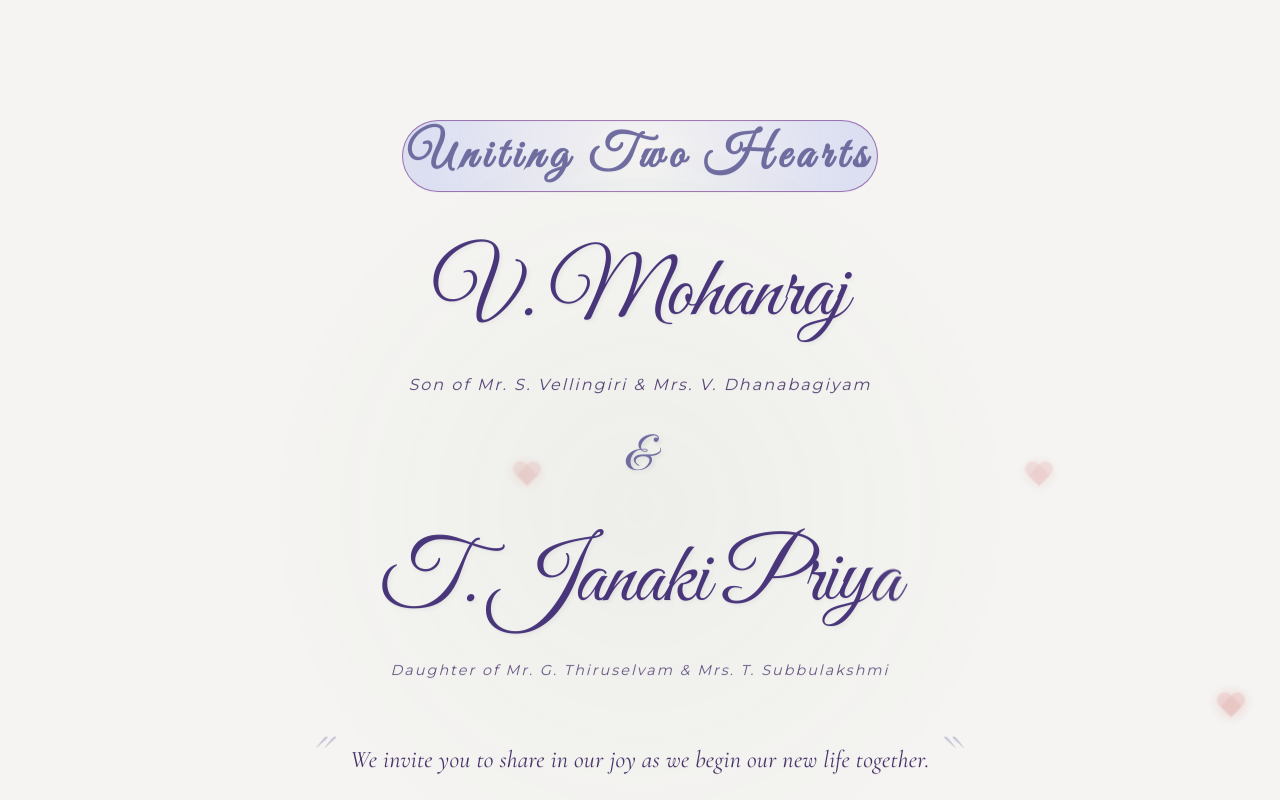
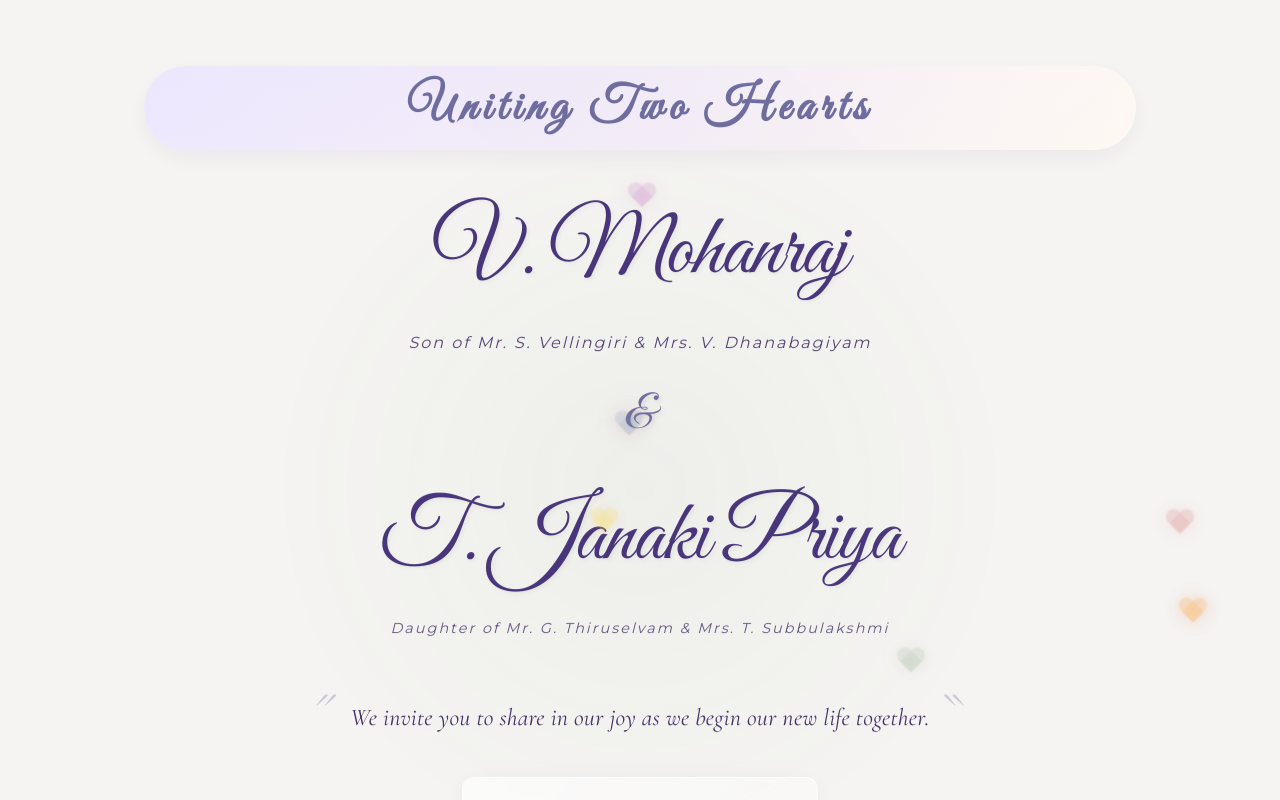
Before and after one commit to Mohanraj-VD/MJ, a React (Vite) app: page / in a window 1280 px wide. Both pictures are taken after a click on the button "VIEW DETAILS". Built offline with nearby package versions, Linux system fonts and the light colour scheme; a web font is replaced by a local one.

Commit message:
style changes

```diff
--- a/src/components/Cover.jsx
+++ b/src/components/Cover.jsx
@@ -7,7 +7,7 @@ const PrayingCoupleBackground = () => (
     <motion.svg
         initial={{ opacity: 0, scale: 0.9, y: 20 }}
         animate={{ opacity: 0.15, scale: 1, y: 0 }}
-        transition={{ duration: 2, ease: "easeOut" }}
+        transition={{ duration: 1.2, ease: "easeOut" }}
         viewBox="0 0 500 500"
         style={{
             position: 'absolute',
@@ -129,7 +129,7 @@ function Cover({ onOpen }) {
             initial={{ opacity: 0 }}
             animate={{ opacity: 1 }}
             exit={{ opacity: 0, y: -50, filter: "blur(10px)" }}
-            transition={{ duration: 0.8 }}
+            transition={{ duration: 0.35 }}
             style={{
                 height: "100vh",
                 width: "100%",
@@ -162,7 +162,7 @@ function Cover({ onOpen }) {
             <motion.div
                 initial={{ y: 50, opacity: 0 }}
                 animate={{ y: 0, opacity: 1 }}
-                transition={{ duration: 1, delay: 0.3, type: "spring", stiffness: 100 }}
+                transition={{ duration: 0.45, delay: 0.08, type: "tween" }}
                 style={{
                     textAlign: "center",
                     zIndex: 2,
--- a/src/components/Details.jsx
+++ b/src/components/Details.jsx
@@ -1,12 +1,12 @@
 import { motion } from "framer-motion";
-import { Card, CardContent, Typography, Grid, Box, Divider } from "@mui/material";
+import { Typography, Grid, Box } from "@mui/material";
 import CelebrationIcon from '@mui/icons-material/Celebration';
 import FavoriteIcon from '@mui/icons-material/Favorite';
 
 function Details() {
     const variants = {
         hidden: { opacity: 0, y: 30 },
-        visible: { opacity: 1, y: 0, transition: { duration: 0.8 } }
+        visible: { opacity: 1, y: 0, transition: { duration: 0.4 } }
     };
 
     return (
@@ -49,8 +49,10 @@ function Details() {
                 </Box>
             </motion.div>
 
-            <Grid container spacing={{ xs: 6, md: 8 }} justifyContent="center" alignItems="stretch" sx={{ position: "relative", zIndex: 1, maxWidth: "1200px", mx: "auto" }}>
-                <Grid item xs={12} md={6} sx={{ display: 'flex' }}>
+            <Box sx={{ position: 'relative', zIndex: 1, maxWidth: '1200px', mx: 'auto', width: '100%' }}>
+
+                <Grid container spacing={{ xs: 3, sm: 4, md: 8 }} justifyContent="center" alignItems="stretch">
+                    <Grid item xs={12} sm={10} md={6} sx={{ display: 'flex', minWidth: 0 }}>
                         <motion.div
                             initial="hidden"
                             whileInView="visible"
@@ -63,7 +65,6 @@ function Details() {
                                 background: "linear-gradient(100deg,rgba(255, 180, 255, 0.6),rgba(232, 243, 236, 0.8),rgba(214, 180, 255, 0.6))",
                                 backdropFilter: "blur(10px)",
                                 border: "1px solid rgba(121, 163, 125, 0.2)",
-                            borderRadius: "16px",
                                 padding: "40px 40px",
                                 textAlign: "center",
                                 transition: "all 0.4s cubic-bezier(0.175, 0.885, 0.32, 1.275)",
@@ -100,14 +101,14 @@ function Details() {
                         </motion.div>
                     </Grid>
 
-                <Grid item xs={12} md={6} sx={{ display: 'flex' }}>
+                    <Grid item xs={12} sm={10} md={6} sx={{ display: 'flex', minWidth: 0 }}>
                         <motion.div
                             initial="hidden"
                             whileInView="visible"
                             viewport={{ once: true, margin: "-50px" }}
                             variants={{
                                 hidden: { opacity: 0, y: 30 },
-                            visible: { opacity: 1, y: 0, transition: { duration: 0.8, delay: 0.2 } }
+                                visible: { opacity: 1, y: 0, transition: { duration: 0.4, delay: 0.05 } }
                             }}
                             style={{ width: '100%' }}
                         >
@@ -121,7 +122,6 @@ function Details() {
                                     ");",
                                 backdropFilter: "blur(10px)",
                                 border: "1px solid rgba(121, 163, 125, 0.2)",
-                            borderRadius: "16px",
                                 padding: "40px 40px",
                                 textAlign: "center",
                                 transition: "all 0.4s cubic-bezier(0.175, 0.885, 0.32, 1.275)",
@@ -160,6 +160,7 @@ function Details() {
                     </Grid>
                 </Grid>
             </Box>
+        </Box>
     );
 }
 
--- a/src/components/FloatingOrbs.jsx
+++ b/src/components/FloatingOrbs.jsx
@@ -1,9 +1,49 @@
-import React from 'react';
+import React, { useEffect } from 'react';
 
 const FloatingOrbs = () => {
-    const orbs = Array.from({ length: 15 }).map((_, i) => (
-        <div className="orb" key={i}></div>
-    ));
+    const colors = [
+        'rgba(200,80,80,0.45)',
+        'rgba(255,140,0,0.35)',
+        'rgba(255,215,0,0.35)',
+        'rgba(121,163,125,0.35)',
+        'rgba(118,140,176,0.35)',
+        'rgba(171,57,171,0.35)'
+    ];
+
+    const random = (min, max) => Math.random() * (max - min) + min;
+
+    const orbs = Array.from({ length: 30 }).map((_, i) => {
+        // Make the first orb centered and prominent
+        if (i === 0) {
+            const color = colors[0];
+            const style = {
+                left: '50%',
+                top: '68%', // moved lower so it sits between the two cards
+                transform: `translate(-50%, -50%) scale(1.6)`,
+                animationDuration: `${Math.floor(random(6, 12))}s`,
+                ['--orb-color']: color,
+                zIndex: 2,
+                pointerEvents: 'none'
+            };
+            return <div className="orb center" key={i} style={style} />;
+        }
+
+        const left = `${Math.floor(random(2, 95))}%`;
+        const top = `${Math.floor(random(2, 92))}%`;
+        const color = colors[i % colors.length];
+        const duration = `${Math.floor(random(12, 28))}s`;
+        const scale = random(0.6, 1.4);
+
+        const style = {
+            left,
+            top,
+            transform: `scale(${scale})`,
+            animationDuration: duration,
+            ['--orb-color']: color
+        };
+
+        return <div className="orb" key={i} style={style} />;
+    });
 
     return <div className="floating-orbs-container">{orbs}</div>;
 };
--- a/src/components/Gallery.jsx
+++ b/src/components/Gallery.jsx
@@ -70,21 +70,22 @@ function Gallery() {
                                 <Box sx={{
                                     p: 4,
                                     height: '100%',
-                                    background: "linear-gradient(135deg, #ffffff, #f6f5f3, #ebe9e6)",
-                                    border: "1px solid rgba(160, 140, 100, 0.2)",
-                                    borderRadius: "8px",
-                                    textAlign: "center",
-                                    display: "flex",
-                                    flexDirection: "column",
-                                    alignItems: "center",
-                                    transition: "all 0.3s ease",
-                                    boxShadow: "0 6px 20px rgba(0, 0, 0, 0.04)",
+                                    background: 'linear-gradient(135deg, rgba(236,230,255,0.95) 0%, rgba(255,249,242,0.95) 100%)',
+                                    border: 'none',
+                                    borderRadius: '12px',
+                                    textAlign: 'center',
+                                    display: 'flex',
+                                    flexDirection: 'column',
+                                    alignItems: 'center',
+                                    transition: 'transform 0.28s ease, box-shadow 0.28s ease',
+                                    boxShadow: '0 8px 24px rgba(72,53,122,0.04)',
                                     "&:hover": {
-                                        boxShadow: "0 8px 30px rgba(0,0,0,0.05)",
-                                        borderColor: "var(--secondary-color)"
+                                        transform: 'translateY(-6px)',
+                                        boxShadow: '0 18px 40px rgba(72,53,122,0.08)'
                                     }
                                 }}>
                                     <Box sx={{ mb: 2 }}>
+                                        {/* ensure icon uses theme tertiary color for subtle accent */}
                                         {item.icon}
                                     </Box>
                                     <Typography variant="h5" sx={{
--- a/src/components/Hero.jsx
+++ b/src/components/Hero.jsx
@@ -5,7 +5,7 @@ import AnimatedText from "./AnimatedText";
 function Hero() {
     return (
         <Box component="section" className="hero" sx={{
-            pt: { xs: 12, md: 15 },
+            pt: { xs: 6, md: 8 },
             pb: { xs: 6, md: 8 },
             px: { xs: 0, sm: 2, md: 4 }, // Removed padding left and right completely on smallest screens
             display: "flex",
--- a/src/components/Venue.jsx
+++ b/src/components/Venue.jsx
@@ -34,17 +34,37 @@ function Venue() {
                     We can't wait to celebrate with you!
                 </Typography>
 
-                <Typography variant="body1" sx={{
-                    fontFamily: "'Cormorant Garamond', serif",
-                    color: "var(--text-color)",
-                    mb: 6,
-                    textAlign: "center",
-                    fontSize: "1.2rem",
-                    fontWeight: 600
-                }}>
-                    Sri Vanjiamman Thirumana Mahal<br/>
-                    Mudhalipalayam Pirivu, Kangayam Rd, Tiruppur
-                </Typography>
+                {/* Mild gradient card for venue address */}
+                <Box sx={{ width: { xs: 'calc(100% - 32px)', md: 820 }, maxWidth: 820, mx: 'auto', mb: 6, px: 0 }}>
+                    <Box sx={{
+                        width: '100%',
+                        minHeight: 110,
+                        display: 'flex',
+                        alignItems: 'center',
+                        justifyContent: 'center',
+                        background: 'linear-gradient(135deg, rgba(240,232,255,0.95) 0%, rgba(255,248,240,0.95) 100%)',
+                        borderRadius: 12,
+                        p: { xs: 2.5, md: 3 },
+                        boxShadow: '0 10px 30px rgba(0,0,0,0.06)',
+                        border: '1px solid rgba(0,0,0,0.04)',
+                        textAlign: 'center',
+                        boxSizing: 'border-box',
+                        overflow: 'hidden'
+                    }}>
+                        <Typography variant="body1" sx={{
+                            fontFamily: "'Great Vibes', cursive",
+                            color: "var(--primary-color)",
+                            fontSize: { xs: '1.35rem', md: '1.9rem' },
+                            fontWeight: 400,
+                            lineHeight: 1.2,
+                            margin: 0,
+                            letterSpacing: 0.5
+                        }}>
+                            Sri Vanjiamman Thirumana Mahal<br/>
+                            Mudhalipalayam Pirivu, Kangayam Rd, Tiruppur
+                        </Typography>
+                    </Box>
+                </Box>
 
                 <motion.div
                     whileHover={{ scale: 1.02 }}
--- a/src/index.css
+++ b/src/index.css
@@ -144,26 +144,27 @@ section {
   text-transform: capitalize;
   color: var(--secondary-color);
   font-weight: 600;
-  margin-bottom: 40px;
-  display: inline-block;
-  padding: 5px 5px;
-  border: 1px ridge rgba(100, 30, 130, 0.6);
+  margin: 2px auto 40px; /* reduced small non-zero top margin */
+  display: block;
+  /* Make tag responsive: full width with horizontal padding on small screens, fixed max width on larger screens */
+  width: calc(100% - 64px);
+  max-width: 920px;
+  padding: 12px 36px;
+  border: none; /* removed visible border as requested */
   border-radius: 50px;
-  background: radial-gradient(circle at center, transparent 0%, rgba(120, 140, 242, 0.2) 90%, rgba(120, 140, 225, 0.2) 100%);
-  backdrop-filter: blur(5px);
+  background: linear-gradient(135deg, rgba(236,230,255,0.95) 0%, rgba(255,249,242,0.95) 100%);
+  backdrop-filter: blur(6px);
+  box-shadow: 0 8px 24px rgba(72, 53, 122, 0.06);
   position: relative;
 }
 
 .invitation-tag::before {
   content: '';
-  position: relative;
-  top: 0;
-  left: 0;
-  right: 0;
-  bottom: 0;
-  background: linear-gradient(45deg, transparent, rgba(121, 163, 125, 0.1), transparent);
+  position: absolute;
+  inset: 0;
+  background: linear-gradient(45deg, transparent, rgba(180,165,220,0.06), transparent);
   z-index: -1;
-  border-radius: 30px;
+  border-radius: 50px;
 }
 
 .couple-container {
@@ -392,6 +393,30 @@ section {
   .hero-title {
     font-size: 2.2rem !important;
   }
+
+  .event-card {
+    padding: 10px 2px !important;
+    font-size: 0.95rem;
+    min-width: 0;
+    border-radius: 6px;
+  }
+
+  .event-card h3 {
+    font-size: 1.3rem !important;
+  }
+}
+
+@media (max-width: 350px) {
+  .event-card {
+    padding: 4px 0 !important;
+    font-size: 0.85rem;
+    min-width: 0;
+    border-radius: 4px;
+  }
+
+  .event-card h3 {
+    font-size: 1rem !important;
+  }
 }
 
 /* Timer - Minimalist & Classy */
@@ -454,16 +479,21 @@ section {
   background: rgba(255, 255, 255, 0.4);
   backdrop-filter: blur(12px);
   -webkit-backdrop-filter: blur(12px);
-  border: 1px solid rgba(255, 255, 255, 0.3);
-  border-top: 1px solid rgba(255, 255, 255, 0.8);
-  border-left: 1px solid rgba(255, 255, 255, 0.8);
+  /* remove explicit borders to keep cleaner look */
+  border: none;
   box-shadow: 0 8px 32px rgba(31, 38, 135, 0.07);
-  /*padding: 50px 40px;*/
   margin-left: 20px;
-  border-radius: 8px;
+  border-radius: 24px; /* fully rounded, no sharp edges */
   position: relative;
   text-align: center;
   transition: transform 0.3s ease;
+  background-clip: padding-box;
+  overflow: hidden;
+}
+
+/* remove the gradient border pseudo-element previously added */
+.event-card::before {
+  display: none;
 }
 
 .event-card:hover {
@@ -683,13 +713,13 @@ footer::after {
 
 /* Floating Orbs - Mild Red Heart Glow Effect */
 .floating-orbs-container {
-  position: fixed;
-  top: 0;
-  left: 0;
+  /* positioned relative to .wedding-card so the center orb can be placed between the two cards */
+  position: absolute;
+  inset: 0;
   width: 100%;
   height: 100%;
   pointer-events: none;
-  z-index: 0;
+  z-index: 3; /* above default card z-index so the heart is visible */
   overflow: hidden;
 }
 
@@ -711,12 +741,12 @@ footer::after {
   top: 0;
   width: 15px;
   height: 24px;
-  background: rgba(200, 80, 80, 0.4);
+  background: var(--orb-color, rgba(200, 80, 80, 0.4));
   /* Mild red heart */
   border-radius: 15px 15px 0 0;
   transform: rotate(-45deg);
   transform-origin: 0 100%;
-  filter: drop-shadow(0 0 8px rgba(200, 80, 80, 0.6));
+  filter: drop-shadow(0 0 16px var(--orb-color, rgba(200, 80, 80, 0.6)));
   /* Glowing red effect */
 }
 
@@ -832,6 +862,23 @@ footer::after {
   transform: scale(0.8);
 }
 
+/* Center orb - glowing heart */
+.orb.center {
+  left: 50%;
+  top: 50%;
+  width: 60px;
+  height: 60px;
+  animation: float-heart 10s infinite ease-in-out;
+  opacity: 0.8;
+  transform: translate(-50%, -50%);
+}
+
+.orb.center::before,
+.orb.center::after {
+  width: 30px;
+  height: 45px;
+}
+
 @keyframes float-heart {
   0% {
     transform: translateY(0) scale(1);
@@ -887,3 +934,19 @@ footer::after {
     font-size: 2.5rem;
   }
 }
+
+@media (max-width: 600px) {
+  .event-card {
+    padding: 18px 8px !important;
+    margin-left: 0 !important;
+    border-radius: 8px;
+  }
+}
+
+@media (max-width: 900px) and (min-width: 601px) {
+  .event-card {
+    padding: 28px 16px !important;
+    margin-left: 0 !important;
+    border-radius: 12px;
+  }
+}
--- a/src/pages/Home.jsx
+++ b/src/pages/Home.jsx
@@ -17,7 +17,7 @@ const pageVariants = {
 const pageTransition = {
     type: "tween",
     ease: "anticipate",
-    duration: 0.5
+    duration: 0.25
 };
 
 function Home() {
@@ -30,9 +30,9 @@ function Home() {
             transition={pageTransition}
             style={{ position: "relative", overflow: "hidden" }}
         >
-
-            <FloatingOrbs />
             <div className="wedding-card">
+                {/* Floating orbs positioned relative to wedding-card so center orb can sit between the event cards */}
+                <FloatingOrbs />
                 <Hero />
                 <Divider />
                 <Countdown />
```
Also changed, not shown: src/components/Couple.jsx (+14 -12 lines), src/components/DoubleHearts.jsx (+2 -59 lines). Lines whose indentation alone changed are shown as unchanged.
